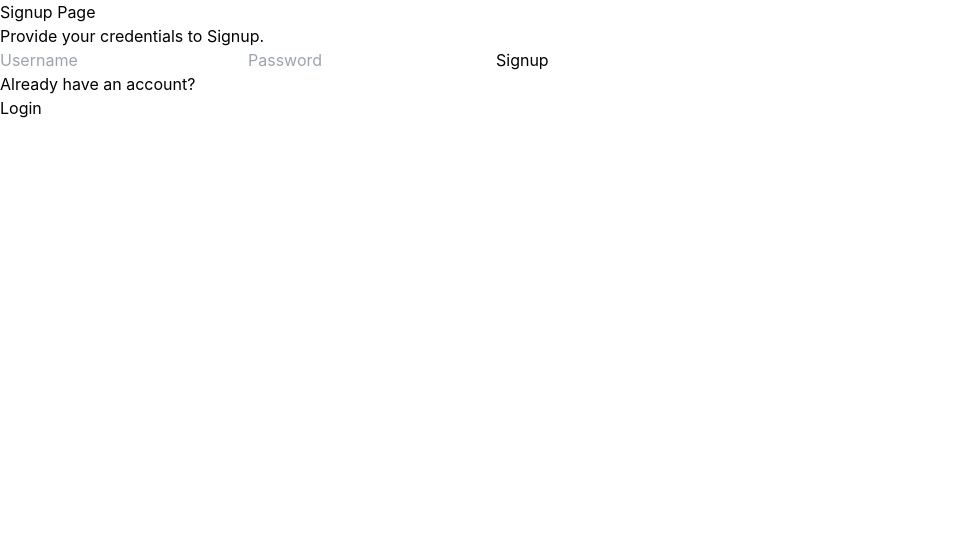
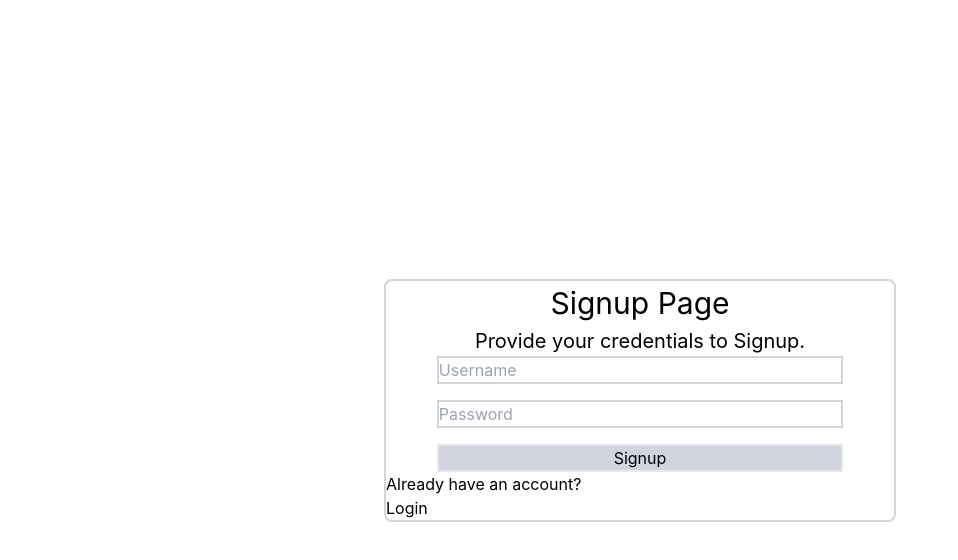
Before and after one commit to niyomozey/2FA_app, a React (Create React App) app in the folder frontend/: page /signup in a window 1280 px wide. Shown: the top 560 px of the page, without its empty margins (0-958 px from the left). Built offline with nearby package versions, Linux system fonts and the light colour scheme.

Commit message:
add styling

```diff
--- a/frontend/src/pages/Signup.js
+++ b/frontend/src/pages/Signup.js
@@ -1,15 +1,15 @@
 const Signup = ()=>{
     return (
-        <div>
-            <div>
-                <div>
-                    <h1>Signup Page</h1>
-                    <p>Provide your credentials to Signup.</p>
+        <div className="h-screen w-full flex justify-center items-center">
+            <div className="w-[40%] border-2 border-gray-300 rounded-lg">
+                <div className="w-full flex flex-col justify-center items-center">
+                    <h1 className="text-center text-[30px]">Signup Page</h1>
+                    <p className="text-center text-[20px]">Provide your credentials to Signup.</p>
                 </div>
-                <div>
-                    <input type="text" placeholder="Username" />
-                    <input type="password" placeholder="Password" />
-                    <button>Signup</button>
+                <div className="w-full flex flex-col justify-center items-center">
+                    <input className="w-[80%] border-2 border-gray-300" type="text" placeholder="Username" />
+                    <input className="mt-4 w-[80%] border-2 border-gray-300" type="password" placeholder="Password" />
+                    <button className="mt-4 w-[80%] border-2 bg-gray-300">Signup</button>
                 </div>
                 <div>
                     <p>Already have an account?</p>
```
